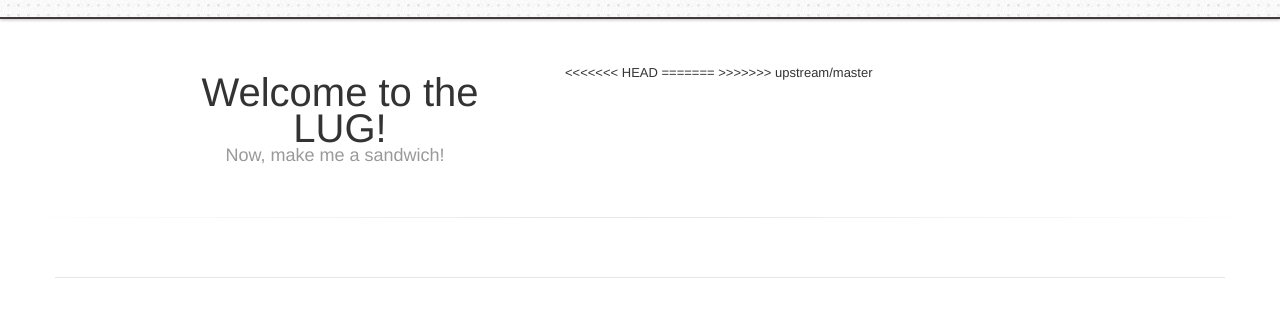
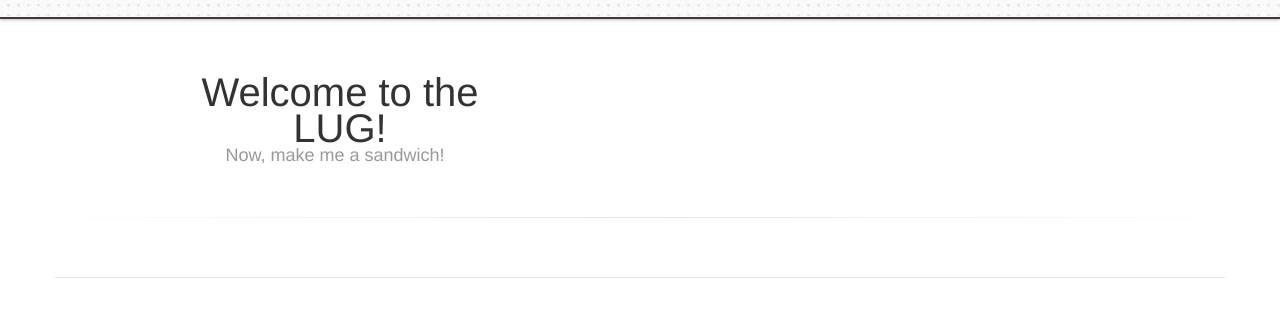
Before and after one commit to csclug/csclug.github.com, a plain HTML site: page index.html in a window 1280 px wide. Shown: the part 433-743 px from the top of the page. Drawn offline with nearby package versions, Linux system fonts and the light colour scheme.

Commit message:
Fixing git merge markup

```diff
--- a/index.html
+++ b/index.html
@@ -86,11 +86,7 @@
     <div class="span7">
         <div id="flickr-badge">
             <script type="text/javascript" src="http://www.flickr.com/badge_code_v2.gne?count=5&amp;display=latest&amp;size=m&amp;layout=x&amp;source=user_set&set=72157619756971138"></script>
-<<<<<<< HEAD
                                         <!--<a href="http://flocktofedora.org/"><img src="img/flock-logo14.png"></a>-->
-=======
-					<!--<a href="http://flocktofedora.org/"><img src="img/flock-logo14.png"></a>-->
->>>>>>> upstream/master
         </div>
 
     </div>
```
